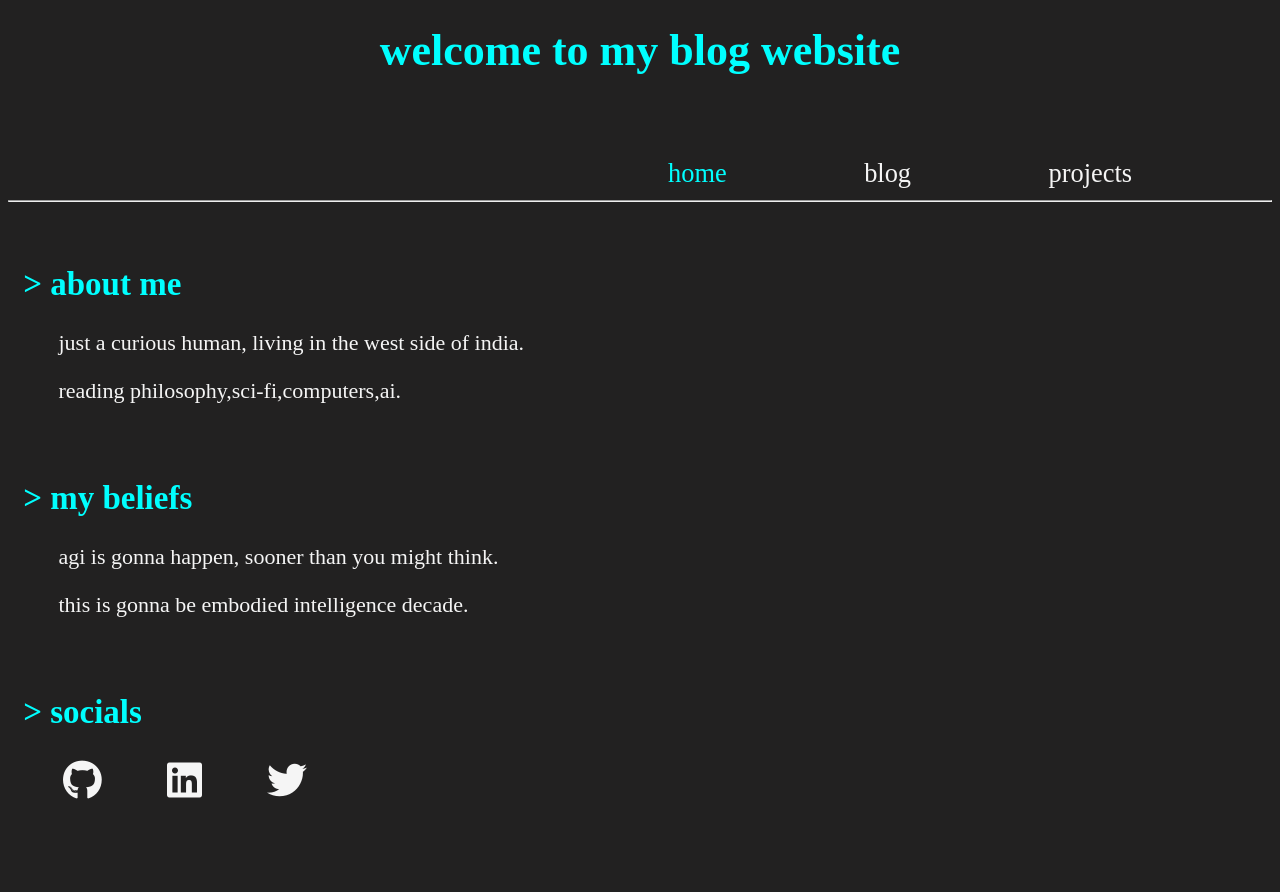
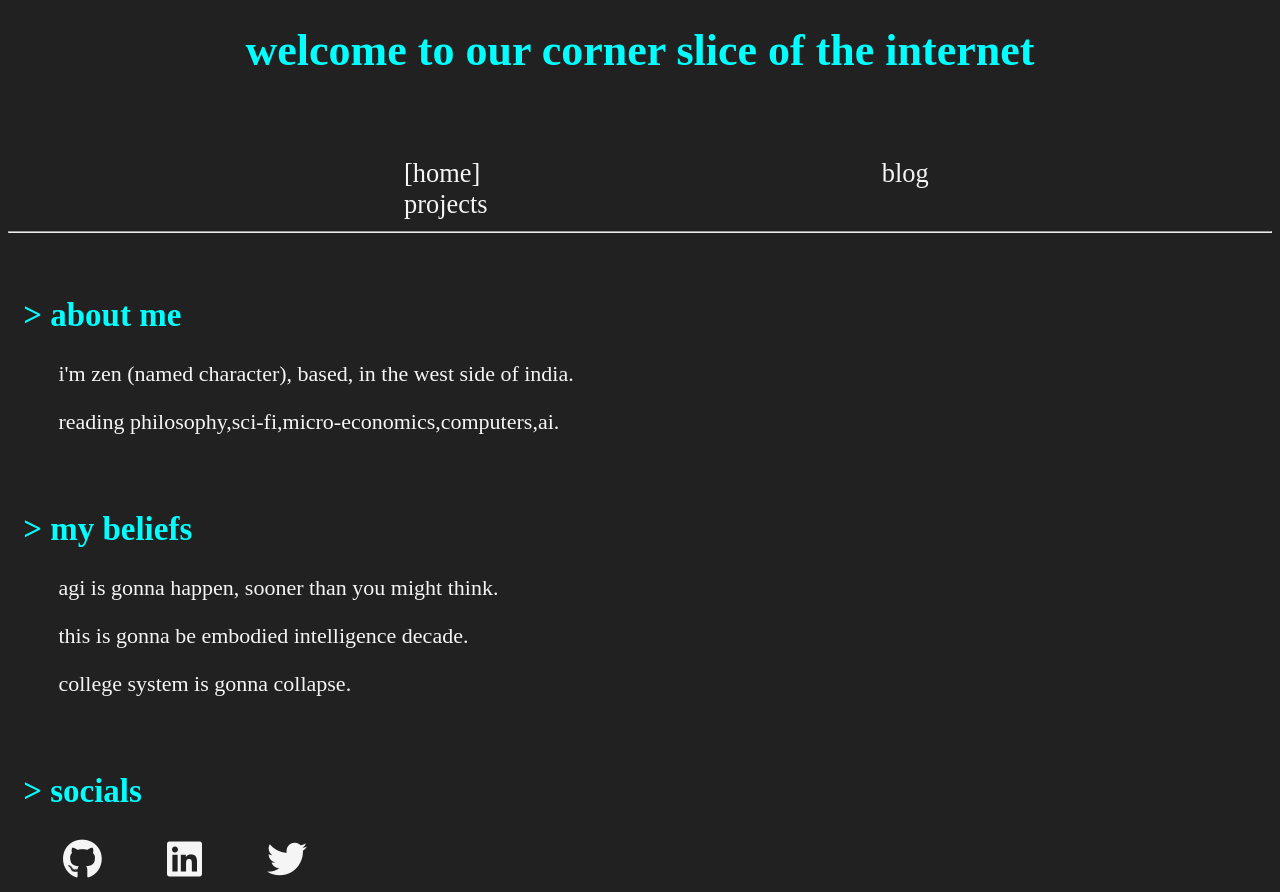
Before and after one commit to gaurav1094/blog-website, a plain HTML site: page index.html in a window 1280 px wide. Before the commit the page ends 813 px from the top, so only its background shows below. Drawn offline with Linux system fonts and the light colour scheme.

Commit message:
some touchups

```diff
--- a/index.html
+++ b/index.html
@@ -12,21 +12,24 @@
 
 
     <body>
-        <h1>welcome to my blog website</h1><br><br>
-        <a  style="color: aqua; font-size: larger; margin-left: 25em;" href="index.html">home</a>
-        <a  style="color: whitesmoke; font-size: larger; margin-left: 5em;" href="blog.html">blog</a>
-        <a  style="color: whitesmoke; font-size: larger; margin-left: 5em;" href="projects.html">projects</a>
+      <h1>welcome to our corner slice of the internet</h1><br><br>
+      <div class="navbar">
+        <a   href="index.html">[home]</a>
+        <a   href="blog.html">blog</a>
+        <a   href="projects.html">projects</a>
+      </div>
 
       <hr><br>
 
       <h2 style="margin-left: 1ex;">> about me</h2>
-        <p style="margin-left: 5ex;">just a curious human, living in the west side of india.</p>
-        <p style="margin-left: 5ex;">reading philosophy,sci-fi,computers,ai.</p>
+      <p style="margin-left: 5ex;">i'm zen (named character), based, in the west side of india.</p>
+      <p style="margin-left: 5ex;">reading philosophy,sci-fi,micro-economics,computers,ai.</p>
       <br>
 
       <h2 style="margin-left: 1ex;">> my beliefs</h2>
       <p style="margin-left: 5ex;">agi is gonna happen, sooner than you might think.</p>
       <p style="margin-left: 5ex;">this is gonna be embodied intelligence decade.</p>
+      <p style="margin-left: 5ex;">college system is gonna collapse.</p>
       <p style="margin-left: 5ex;"></p>
       <br>
 
--- a/style.css
+++ b/style.css
@@ -39,9 +39,16 @@ body{
     color: aqua; /* Change color on hover, e.g., LinkedIn blue */
   }
 
+  .navbar a{
+    font-size: larger;
+    margin-left: 15em;
+    color: whitesmoke;
+  }
 
+  .navbar a:hover{
+    color: aqua;
+  }
 
 sub{
     color: whitesmoke;
-
 }
```
Also changed, not shown: blog.html (+6 -5 lines), projects.html (+6 -5 lines), imgs/HC emblem.jpg (renamed from HC emblem.jpg), 1 other file. Lines whose indentation alone changed are shown as unchanged.
